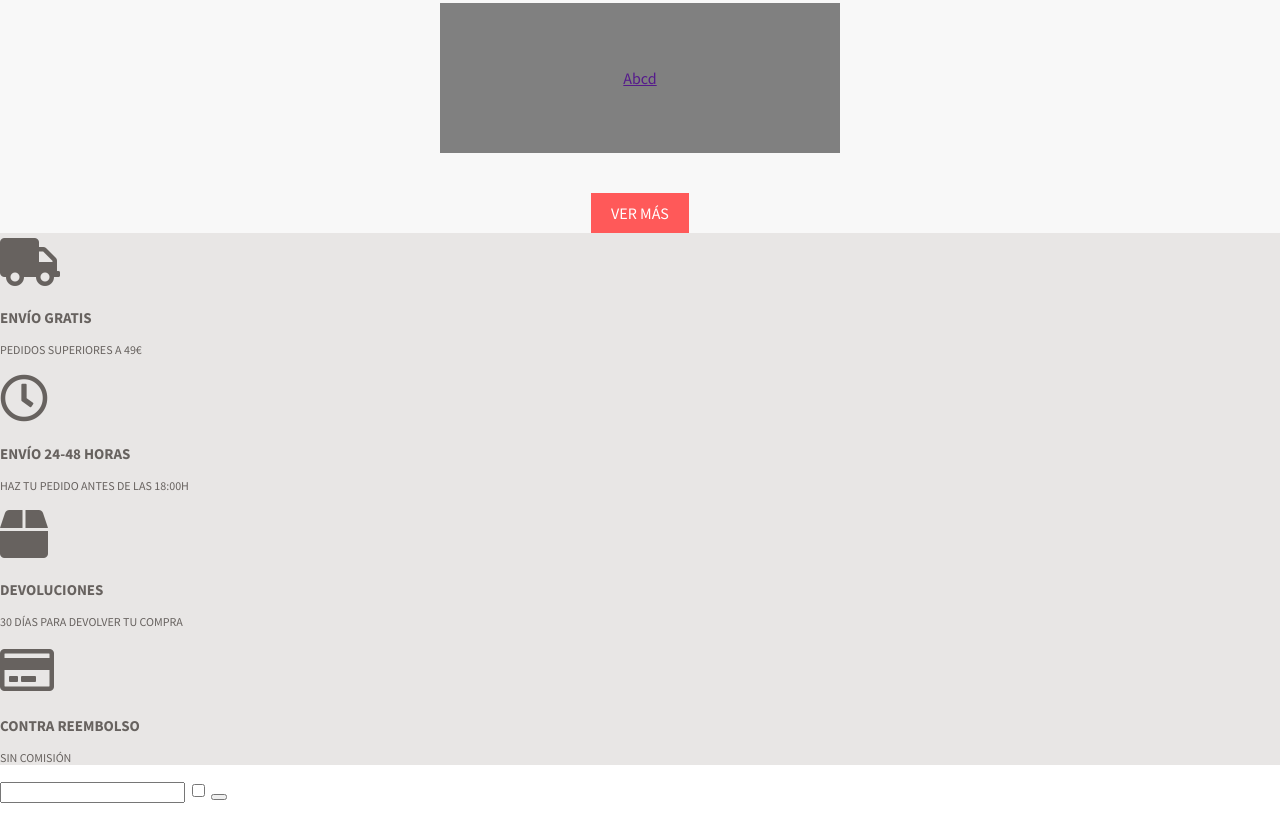
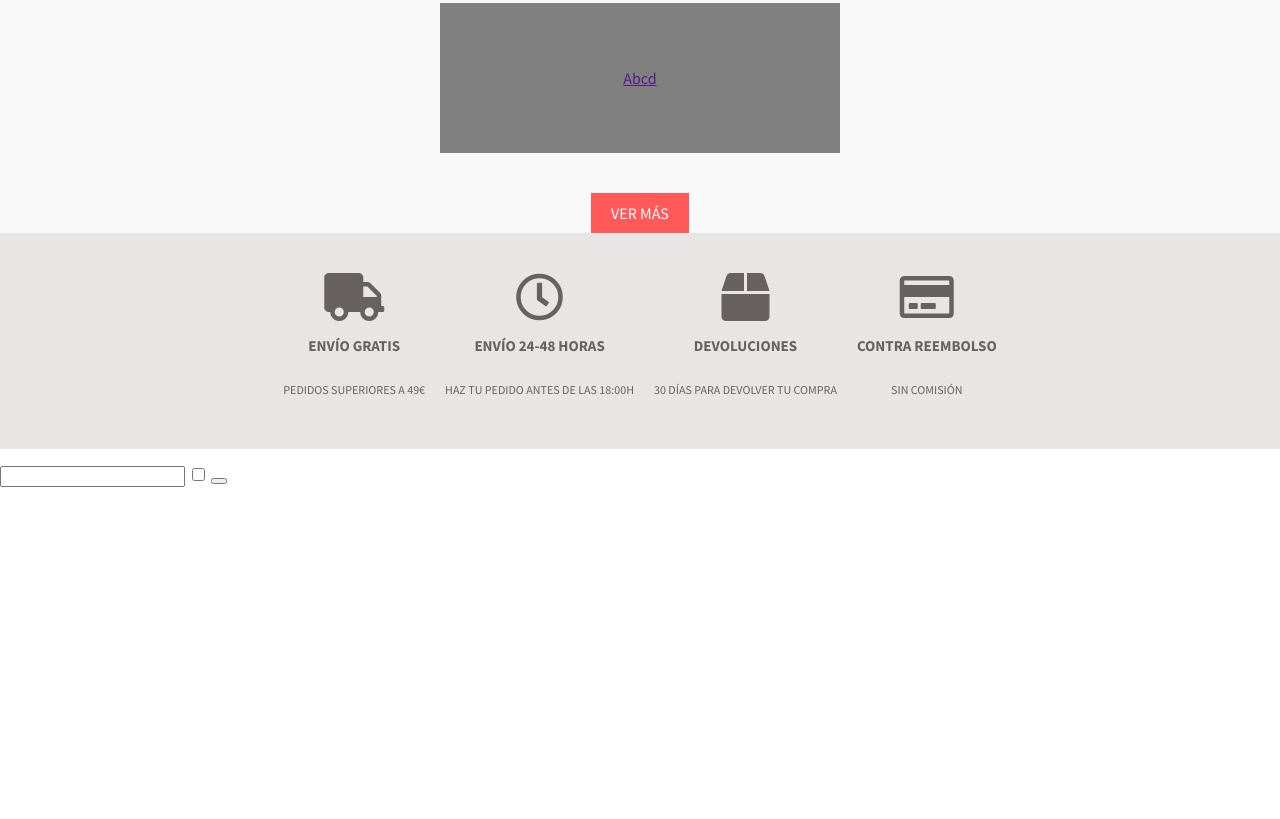
Before and after one commit to Bermeu/202201-W1CHWE1-Matheus-Josep, a website: page index.html in a window 1280 px wide. Shown: the part 566-1385 px from the top of the page. After the commit the page ends 1069 px from the top, so only its background shows below. Drawn offline with Linux system fonts and the light colour scheme.

Commit message:
iconos, texto y colores añadidos

```diff
--- a/styles.css
+++ b/styles.css
@@ -212,25 +212,34 @@ h1 {
 
 .ecommerce-details {
   background-color: #e8e6e5;
+  display: flex;
+  justify-content: center;
+  padding: 30px 0;
 }
 
 .delivery,
 .time,
 .return,
 .credit-card {
+  display: flex;
+  flex-direction: column;
+  align-items: center;
   color: #67625f;
   font-size: 3em;
+  padding: 10px;
 }
 
 .ecommerce__title {
   font-size: 15px;
   font-weight: bold;
   text-transform: uppercase;
+  text-align: center;
 }
 
 .ecommerce__text {
   font-size: 12px;
   text-transform: uppercase;
+  text-align: center;
 }
 
 /* End CSS for Ecommerce Details section */
```
Also changed, not shown: index.html (+3 -0 lines).
